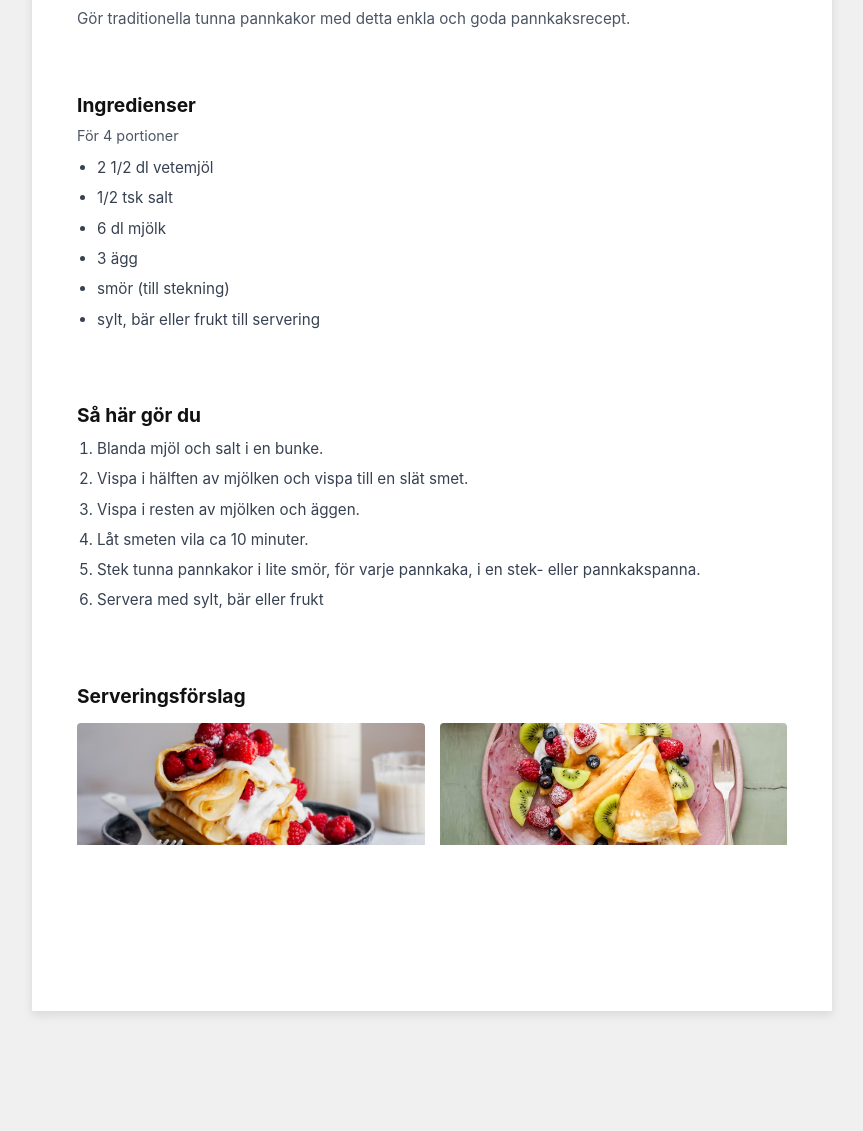
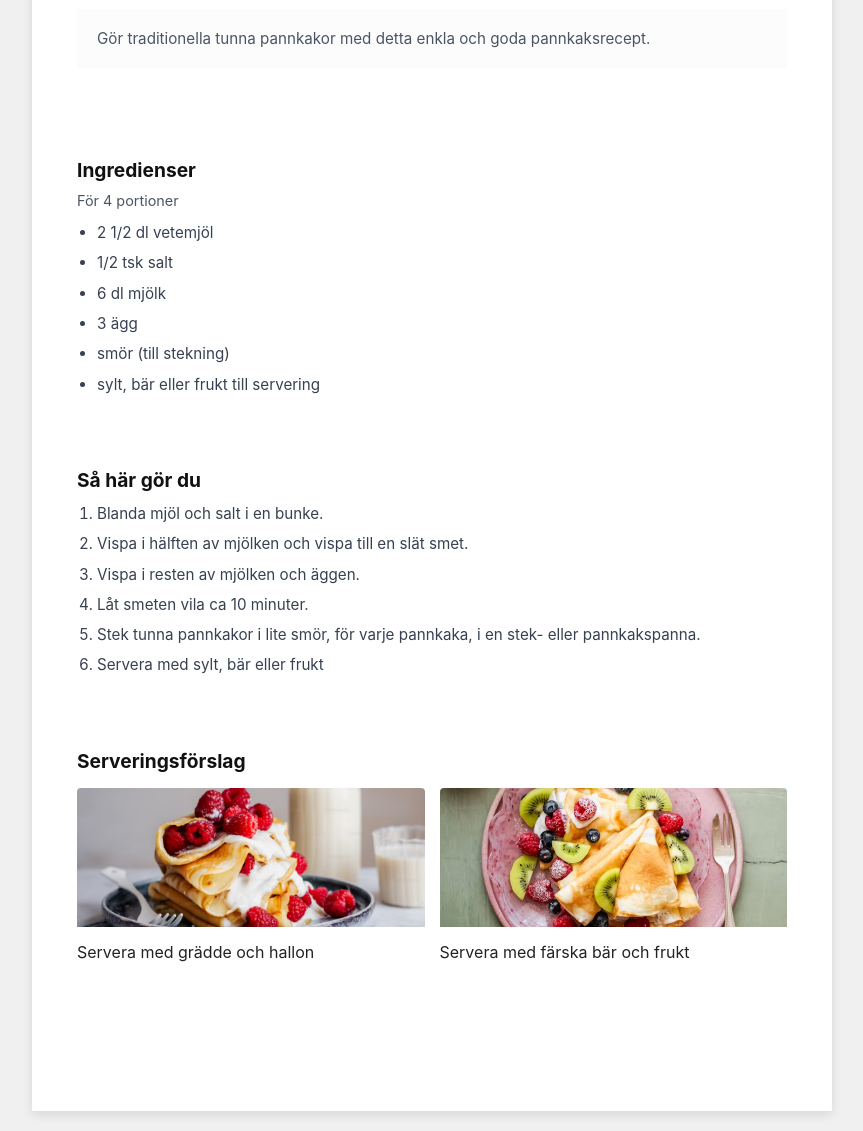
Before and after one commit to dalivin75-ux/pancake, a plain HTML site: page index.html in a window 1280 px wide. Shown: the part 347-1478 px from the top of the page, without its empty margins (208-1071 px from the left). Before the commit the page ends 1378 px from the top, so only its background shows below. Drawn offline with Linux system fonts and the light colour scheme.

Commit message:
Refactor HTML structure and update CSS comments for clarity; add image captions for serving suggestions

```diff
--- a/index.html
+++ b/index.html
@@ -9,17 +9,18 @@
 <body>
 
     <div class="page-container">
-        <!-- Toppbild (Pannkakor) -->
+        <!-- hero bild -->
         <div class="hero-image-container">
-            <!-- Ersätt src med din egen bildlänk om nödvändigt -->
             <img src="hero.jpg" alt="Pannkakor med bär" class="hero-img">
         </div>
 
         <main class="content">
-            <!-- Rubrik och ingress -->
+            <!-- Rubrik -->
             <section class="section-box">
                 <h1 class="main-title">Enkelt recept på pannkakor</h1>
-                <p class="description">Gör traditionella tunna pannkakor med detta enkla och goda pannkaksrecept.</p>
+                <section class="section-box-ingress">
+                    <p class="description">Gör traditionella tunna pannkakor med detta enkla och goda pannkaksrecept.</p>
+                </section>
             </section>
 
             <!-- Ingredienser -->
@@ -36,7 +37,7 @@
                 </ul>
             </section>
 
-            <!-- Så här gör du -->
+            <!-- Gör så här -->
             <section class="section-box">
                 <h2 class="section-title">Så här gör du</h2>
                 <ol class="instruction-list">
@@ -56,10 +57,12 @@
 
                     <div class="image-wrapper side-images">
                         <img src="serve1.png" alt="Pannkakor med grädde">
+                        <p class="image-caption">Servera med grädde och hallon</p>
                     </div>
                     <div class="image-wrapper side-images">
 
                         <img src="serve2.png" alt="Pannkakor uppifrån">
+                        <p class="image-caption">Servera med färska bär och frukt</p>
                     </div>
                 </div>
             </section>
--- a/style.css
+++ b/style.css
@@ -14,7 +14,7 @@ body {
     justify-content: center;
 }
 
-/* Huvudcontainer som ramar in sidan med den blå ramen från skissen */
+/* Huvudcontainer */
 .page-container {
     width: 100%;
     max-width: 800px;
@@ -36,23 +36,28 @@ body {
     object-fit: cover;
 }
 
-/* Innehållsområde */
+/* Innehåll */
 .content {
     padding: 25px;
 }
 
-/* Sektionslådor med de blå, streckade ramarna */
+/* Sektioner ingredienser och så här gör du */
 .section-box {
     padding: 20px;
     margin-bottom: 25px;
     background-color: #ffffff;
 }
-
+/* Sektioner ingredienser och så här gör du */
+.section-box-ingress {
+    padding: 20px;
+    margin-bottom: 25px;
+    background-color: #fcfcfc;
+}
 .section-box:last-child {
     margin-bottom: 0;
 }
 
-/* Typografi */
+/* header */
 .main-title {
     color: #b91c1c; /* Röd färg på huvudrubriken */
     font-size: 1.5rem;
@@ -88,7 +93,7 @@ body {
     margin-bottom: 6px;
 }
 
-/* Bildgalleri längst ner */
+/* Bilder längst ner */
 .image-gallery {
     display: flex;
     gap: 15px;
```
